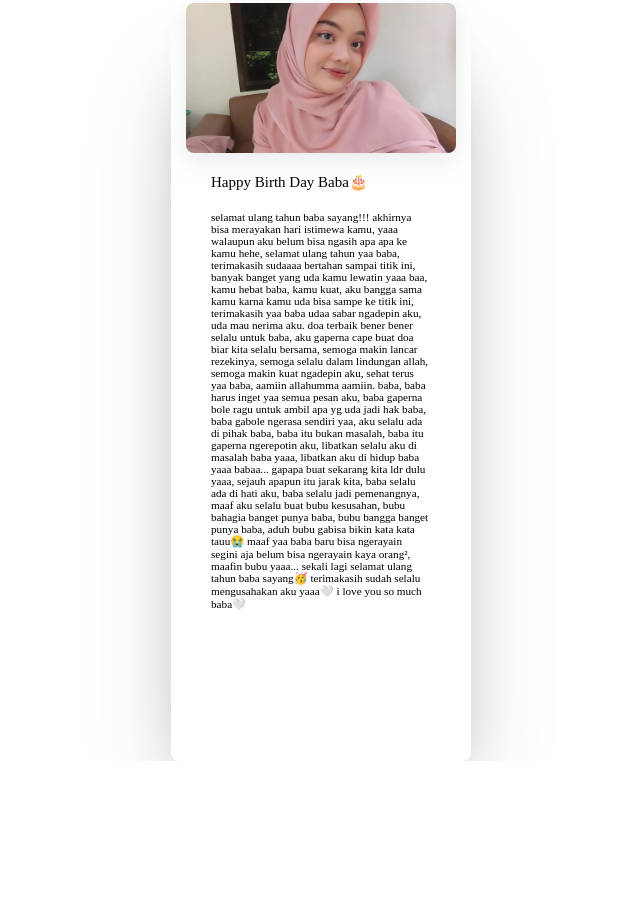
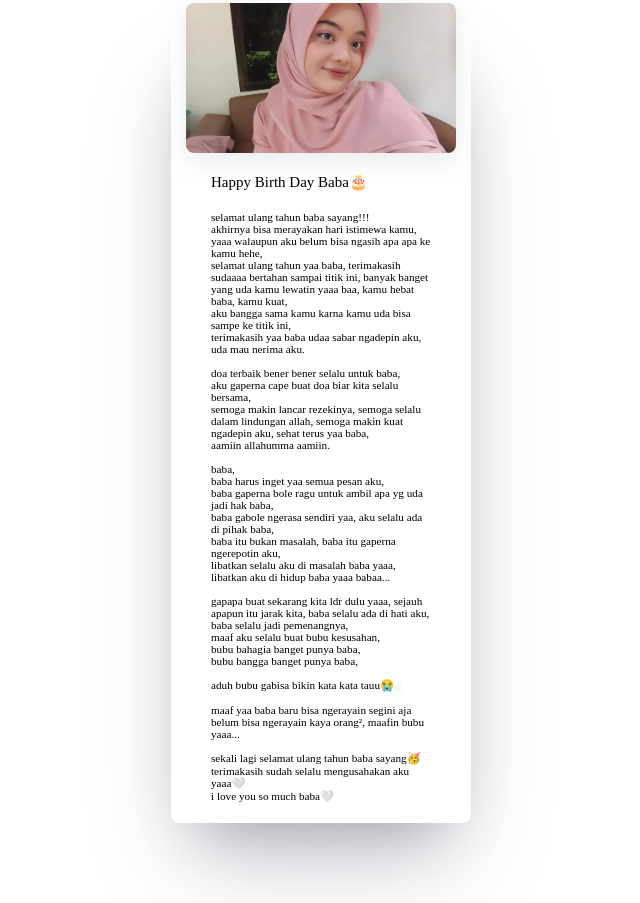
Before and after one commit to Jainn000/enai, a plain HTML site: page card.html in a window 1280 px wide. Shown: the part 774-1677 px from the top of the page, without its empty margins (319-959 px from the left). Before the commit the page ends 1535 px from the top, so only its background shows below. Drawn offline with Linux system fonts and the light colour scheme.

Commit message:
card.html

```diff
--- a/card.html
+++ b/card.html
@@ -41,49 +41,50 @@
                 <div class="flex">
                     <div class="project-title">Happy Birth Day Baba🎂</div>
                 </div>
-                <span class="lighter">selamat ulang tahun baba sayang!!!
+                <span class="lighter">selamat ulang tahun baba sayang!!!<br>
 
                     akhirnya bisa merayakan hari istimewa kamu, yaaa walaupun aku belum bisa ngasih apa apa ke
                     kamu
-                    hehe,
+                    hehe,<br>
                     selamat ulang tahun yaa baba, terimakasih sudaaaa bertahan sampai titik ini, banyak banget
                     yang
-                    uda kamu lewatin yaaa baa, kamu hebat baba, kamu kuat,
-                    aku bangga sama kamu karna kamu uda bisa sampe ke titik ini,
-                    terimakasih yaa baba udaa sabar ngadepin aku, uda mau nerima aku.
+                    uda kamu lewatin yaaa baa, kamu hebat baba, kamu kuat,<br>
+                    aku bangga sama kamu karna kamu uda bisa sampe ke titik ini,<br>
+                    terimakasih yaa baba udaa sabar ngadepin aku, uda mau nerima aku.<br><br>
 
-                    doa terbaik bener bener selalu untuk baba,
-                    aku gaperna cape buat doa biar kita selalu bersama,
+                    doa terbaik bener bener selalu untuk baba,<br>
+                    aku gaperna cape buat doa biar kita selalu bersama,<br>
                     semoga makin lancar rezekinya, semoga selalu dalam lindungan allah, semoga makin kuat
                     ngadepin
-                    aku, sehat terus yaa baba,
-                    aamiin allahumma aamiin.
+                    aku, sehat terus yaa baba,<br>
+                    aamiin allahumma aamiin.<br><br>
 
-                    baba,
-                    baba harus inget yaa semua pesan aku,
-                    baba gaperna bole ragu untuk ambil apa yg uda jadi hak baba,
-                    baba gabole ngerasa sendiri yaa, aku selalu ada di pihak baba,
-                    baba itu bukan masalah, baba itu gaperna ngerepotin aku,
-                    libatkan selalu aku di masalah baba yaaa, libatkan aku di hidup baba yaaa babaa...
+                    baba,<br>
+                    baba harus inget yaa semua pesan aku,<br>
+                    baba gaperna bole ragu untuk ambil apa yg uda jadi hak baba,<br>
+                    baba gabole ngerasa sendiri yaa, aku selalu ada di pihak baba,<br>
+                    baba itu bukan masalah, baba itu gaperna ngerepotin aku,<br>
+                    libatkan selalu aku di masalah baba yaaa, libatkan aku di hidup baba yaaa babaa...<br><br>
 
                     gapapa buat sekarang kita ldr dulu yaaa, sejauh apapun itu jarak kita, baba selalu ada di
                     hati
-                    aku, baba selalu jadi pemenangnya,
-                    maaf aku selalu buat bubu kesusahan,
-                    bubu bahagia banget punya baba,
-                    bubu bangga banget punya baba,
+                    aku, baba selalu jadi pemenangnya,<br>
+                    maaf aku selalu buat bubu kesusahan,<br>
+                    bubu bahagia banget punya baba,<br>
+                    bubu bangga banget punya baba,<br><br>
 
-                    aduh bubu gabisa bikin kata kata tauu😭
+                    aduh bubu gabisa bikin kata kata tauu😭<br><br>
 
                     maaf yaa baba baru bisa ngerayain segini aja belum bisa ngerayain kaya orang²,
-                    maafin bubu yaaa...
+                    maafin bubu yaaa...<br><br>
 
-                    sekali lagi selamat ulang tahun baba sayang🥳
-                    terimakasih sudah selalu mengusahakan aku yaaa🤍
+                    sekali lagi selamat ulang tahun baba sayang🥳<br>
+                    terimakasih sudah selalu mengusahakan aku yaaa🤍<br>
                     i love you so much baba🤍</span>
             </div>
         </article>
     </div>
 </body>
 
+
 </html>
```
